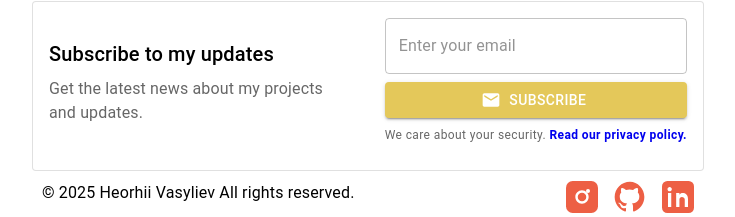
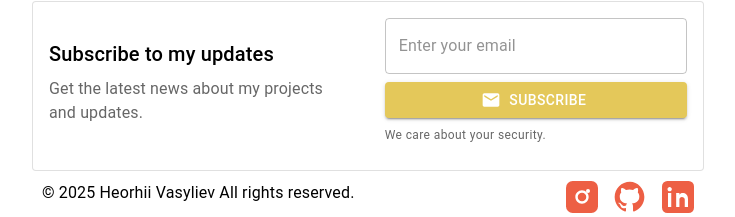
Before and after one commit to Georg35-hash/My-Portfolio, a React (Vite) app in the folder my-portfolio/: page / in a window 1280 px wide. Shown: the part 1135-1352 px from the top of the page, without its empty margins (272-1007 px from the left). Built offline with nearby package versions, Linux system fonts and the light colour scheme.

Commit message:
Color white

```diff
--- a/my-portfolio/src/components/layout/Footer.jsx
+++ b/my-portfolio/src/components/layout/Footer.jsx
@@ -99,7 +99,11 @@ export default function Footer() {
                   We care about your security.{" "}
                   <Link
                     to="/privacy-policy"
-                    style={{ textDecoration: "none", fontWeight: "bold" }}
+                    style={{
+                      textDecoration: "none",
+                      fontWeight: "bold",
+                      color: "white",
+                    }}
                   >
                     Read our privacy policy.
                   </Link>
```
